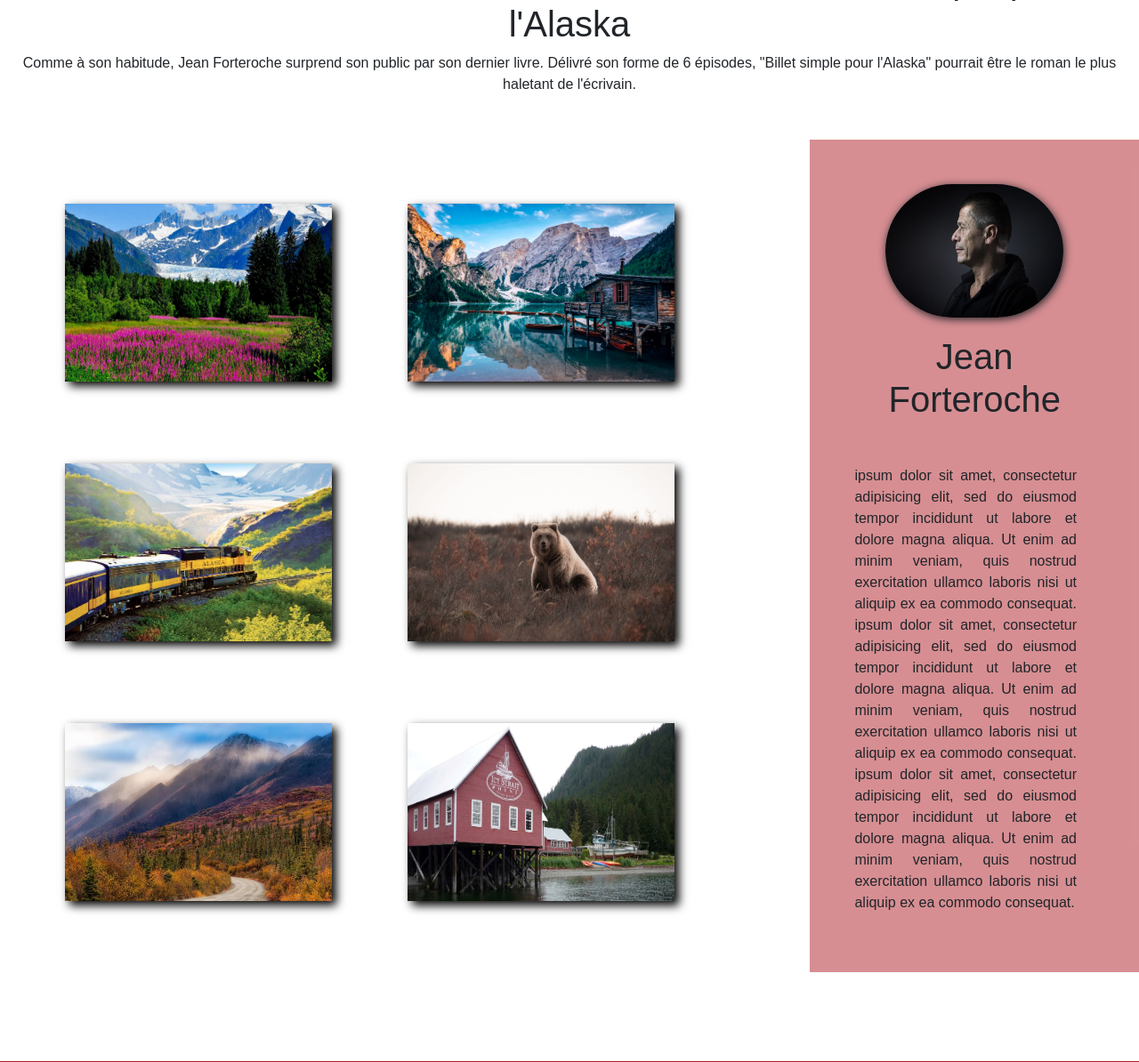
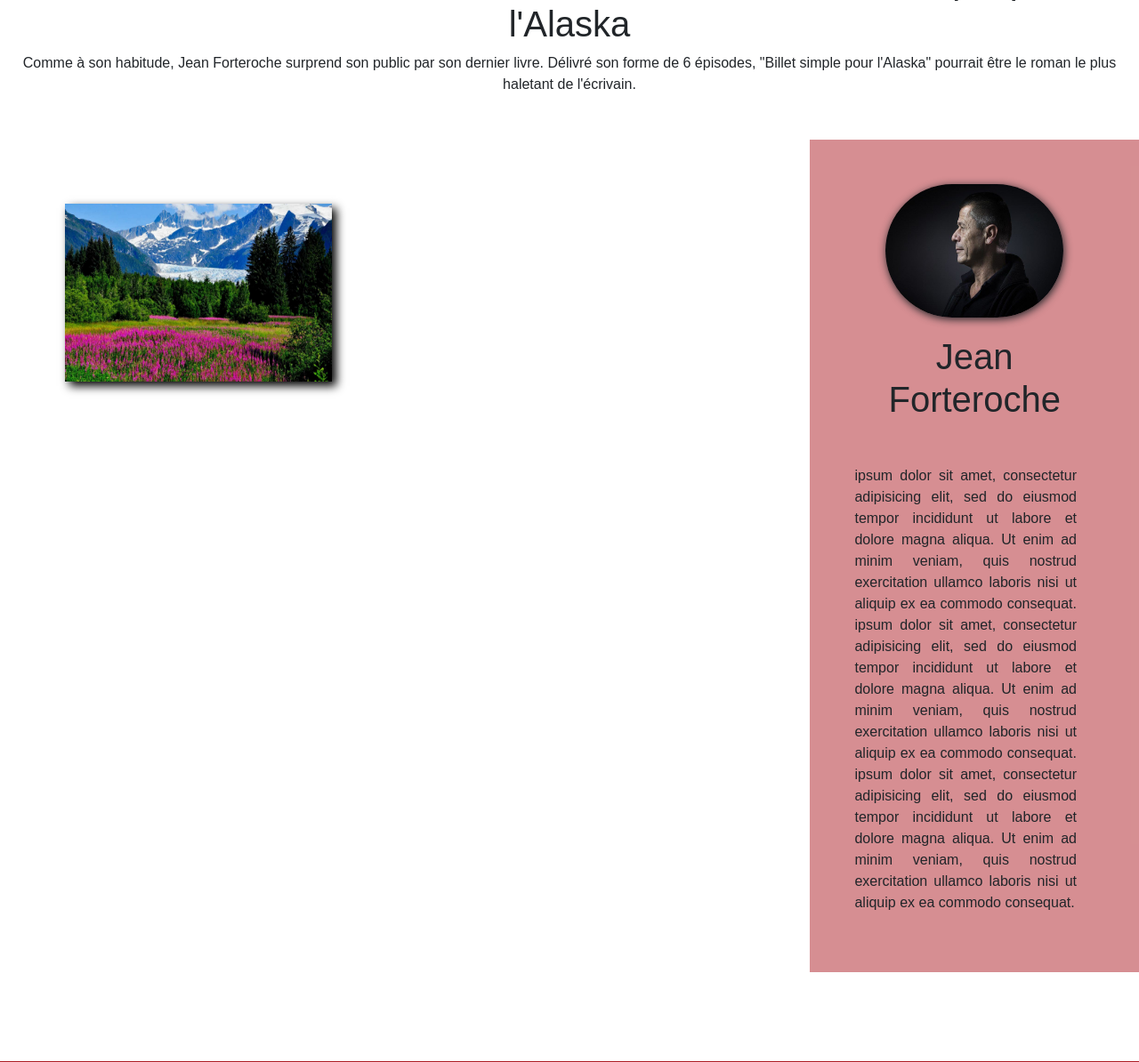
Before and after one commit to VincSami/projet4, a PHP site: page / in a window 1280 px wide. Shown: the part 830-2024 px from the top of the page at 89% size. Run offline with PHP 8.4, Linux system fonts and the light colour scheme; tables that the repository leaves empty or names only in its code hold one stand-in row (values such as "Sample post"); some libraries are stand-ins or nearby versions; some web fonts are replaced.

Commit message:
finalisation de la vue indexView : récupération image et titre de chaque post

```diff
--- a/controller/controller.php
+++ b/controller/controller.php
@@ -3,6 +3,13 @@
 require_once('model/PostManager.php');
 require_once('model/CommentsManager.php');
 require_once('model/AdminManager.php');
+
+function listPosts()
+{
+    $postManager = new PostManager();
+    $posts = $postManager->getPosts();
+    require('view/frontend/indexView.php');
+}
 
 function post()
 {
--- a/index.php
+++ b/index.php
@@ -33,7 +33,7 @@ try {
 	}
 
 	else{
-		require('view/frontend/indexView.php');
+		listPosts();
 	}
 }
 catch(Exception $e) {
--- a/model/PostManager.php
+++ b/model/PostManager.php
@@ -4,6 +4,13 @@ require_once('model/Manager.php');
 
 class PostManager extends Manager
 {
+    public function getPosts()
+    {
+    	$db = $this->dbConnect();
+	    $req = $db->query('SELECT id, title, content, DATE_FORMAT(creation_date, \'%d/%m/%Y à %Hh%imin%ss\') AS creation_date_fr FROM posts ORDER BY creation_date DESC');
+	    return $req;
+	}
+
     public function getPost($postId)
     {
     	if (($postId >= 1) && ($postId <= 6)) {
--- a/view/frontend/indexView.php
+++ b/view/frontend/indexView.php
@@ -7,31 +7,18 @@
 <?php $main_content_subtitle = 'Comme à son habitude, Jean Forteroche surprend son public par son dernier livre. Délivré son forme de 6 épisodes, "Billet simple pour l\'Alaska" pourrait être le roman le plus haletant de l\'écrivain.'; ?>
 
 <?php ob_start(); ?>
-            <figure><a href="index.php?action=post&amp;id=1">
-            <img src="public/img/episode1.jpg">
-            <figcaption>Billet simple pour l'Alaska<br>Episode 1</figcaption>
+      <?php
+        while ($post = $posts->fetch())
+        {
+      ?>
+            <figure><a href="index.php?action=post&amp;id=<?= $post['id'] ?>">
+            <img src="public/img/episode<?= $post['id'] ?>.jpg">
+            <figcaption>Billet simple pour l'Alaska<br><?= htmlspecialchars($post['title']) ?></figcaption>
             </a></figure>
-            <figure><a href="index.php?action=post&amp;id=2">
-            <img src="public/img/episode2.jpg">
-            <figcaption>Billet simple pour l'Alaska<br>Episode 2</figcaption>
-            </a></figure>
-            <figure><a href="index.php?action=post&amp;id=3">
-            <img src="public/img/episode3.jpg">
-            <figcaption>Billet simple pour l'Alaska<br>Episode 3</figcaption>
-            </a></figure>
-            <figure><a href="index.php?action=post&amp;id=4">
-            <img src="public/img/episode4.jpg">
-            <figcaption>Billet simple pour l'Alaska<br>Episode 4</figcaption>
-            </a></figure>
-            <figure><a href="index.php?action=post&amp;id=5">
-            <img src="public/img/episode5.jpg">
-            <figcaption>Billet simple pour l'Alaska<br>Episode 5</figcaption>
-            </a></figure>
-            <figure><a href="index.php?action=post&amp;id=6">
-            <img src="public/img/episode6.jpg">
-            <figcaption>Billet simple pour l'Alaska<br>Episode 6</figcaption>
-            </a></figure>
-
+      <?php
+        }
+      $posts->closeCursor();
+      ?>
 <?php $article_content = ob_get_clean(); ?>
 
 <?php $comment_content = "" ?>
```
